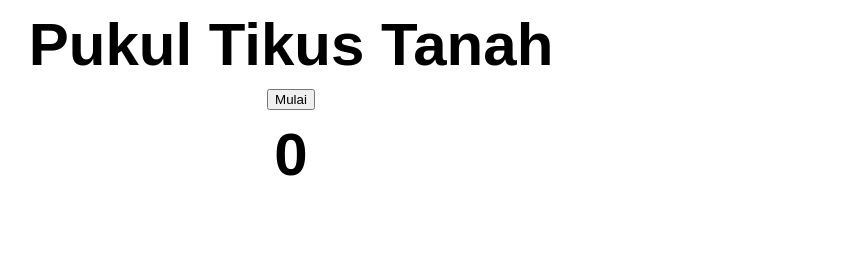
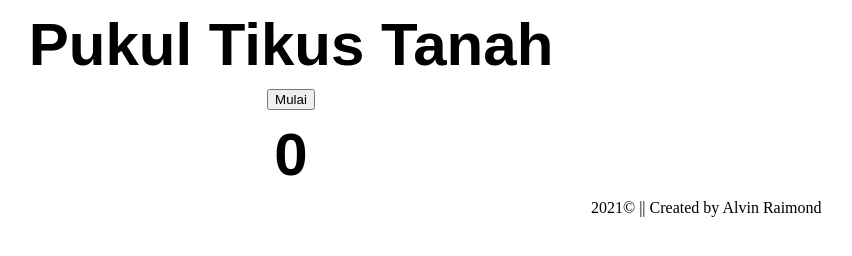
Before and after one commit to alvinraimond/game-tikus-rpl1, a plain HTML site: page index.html in a window 1280 px wide. Shown: the whole page, without its empty margins (349-1201 px from the left). Drawn offline with Linux system fonts and the light colour scheme.

Commit message:
Update index.html

```diff
--- a/index.html
+++ b/index.html
@@ -38,5 +38,6 @@
     <script src="js/script.js">
 
     </script>
+<footer> 2021© || Created by Alvin Raimond </footer>
 </body>
 </html>
```
